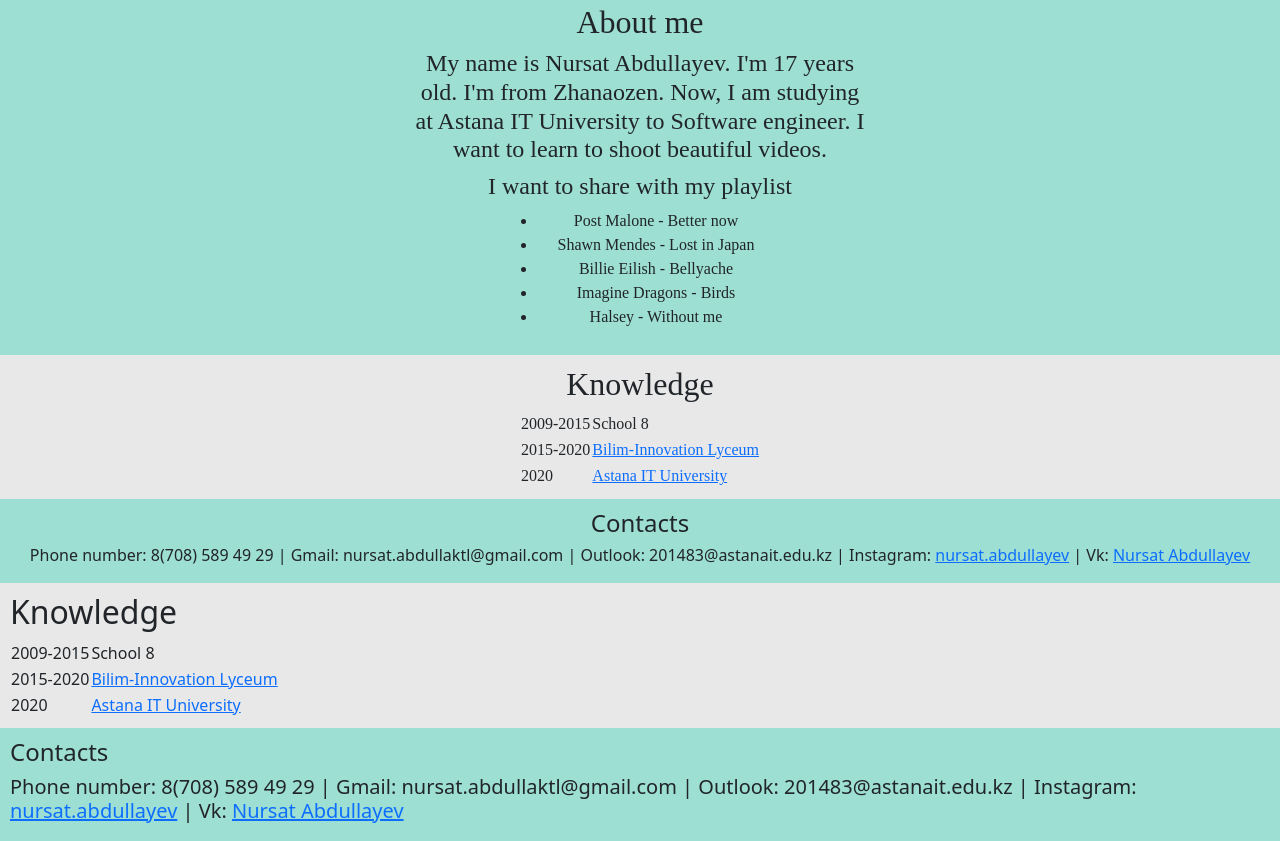
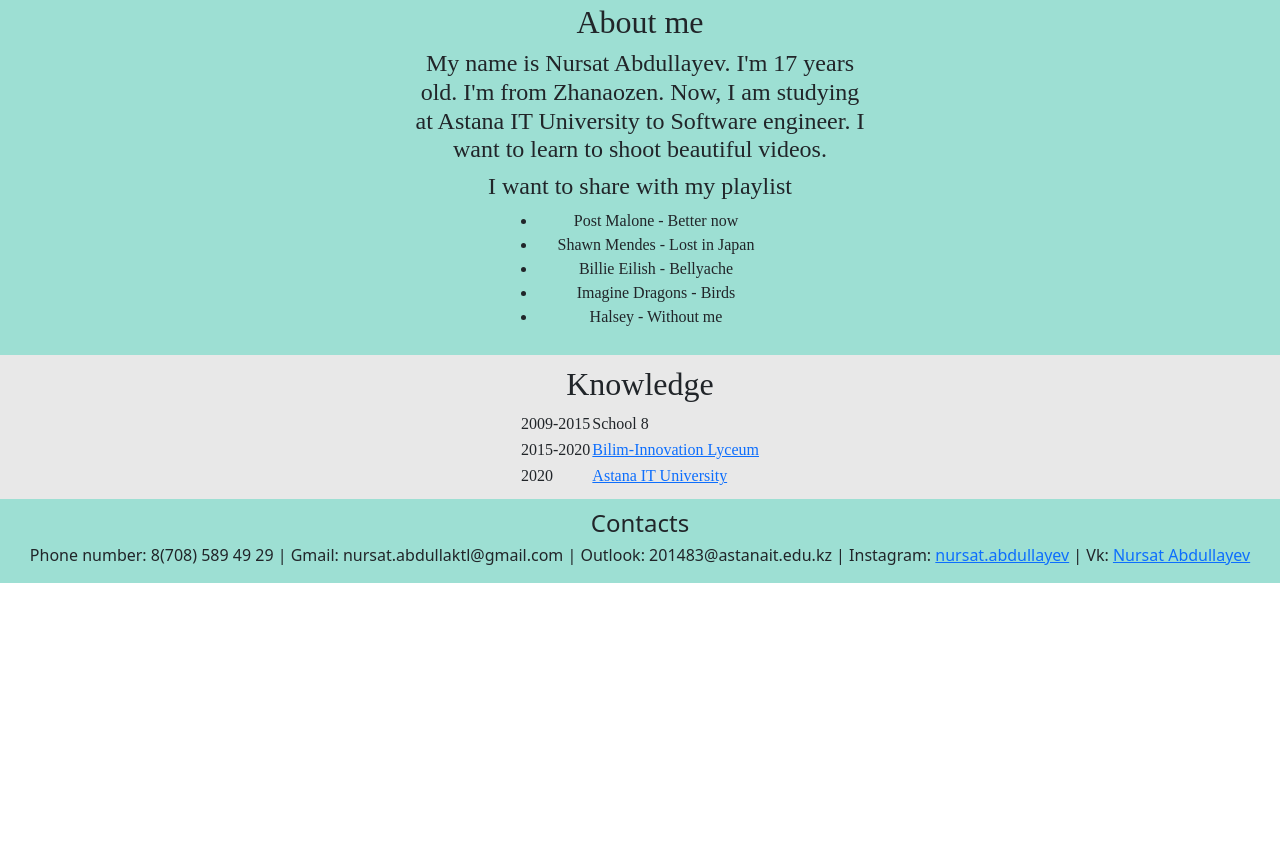
Before and after one commit to nursat1909/website, a plain HTML site: page index.html in a window 1280 px wide. Shown: the part 373-1214 px from the top of the page. After the commit the page ends 956 px from the top, so only its background shows below. Drawn offline with nearby package versions, Linux system fonts and the light colour scheme; a web font is replaced by a local one.

Commit message:
Update index.html

```diff
--- a/index.html
+++ b/index.html
@@ -102,41 +102,3 @@
 </center>
   </body>
 </html>
-
-</div>
-
-
-</div>
-
-
-
-<div class="knowledge">
-<h2>Knowledge</h2>
-<table>
-  <tr>
-    <td>2009-2015</td> <td>School 8</td> </tr> <tr>
-      <td>2015-2020</td> <td><a href="https://bil.edu.kz/object/zhangaozen-bilim-innovatsiya-litsej-internaty/">Bilim-Innovation Lyceum</a></td>
-    </tr>
-<tr>
-  <td>2020</td> <td><a href="https://astanait.edu.kz/kk/aitu/">Astana IT University</a></td>
-</tr>
-
-</table>
-
- </div>
-
-
-
-
-<div class="contacts">
-
-
-  <h4>Contacts</h4>
-
-    <h5>  Phone number: 8(708) 589 49 29 | Gmail: nursat.abdullaktl@gmail.com | Outlook: 201483@astanait.edu.kz | Instagram: <a href="https://www.instagram.com/nursat.abdullayev/">nursat.abdullayev</a> | Vk: <a href="https://vk.com/nursat1909">Nursat Abdullayev</a>
-  </h5>
-
-</div>
-</center>
-  </body>
-</html>
```
